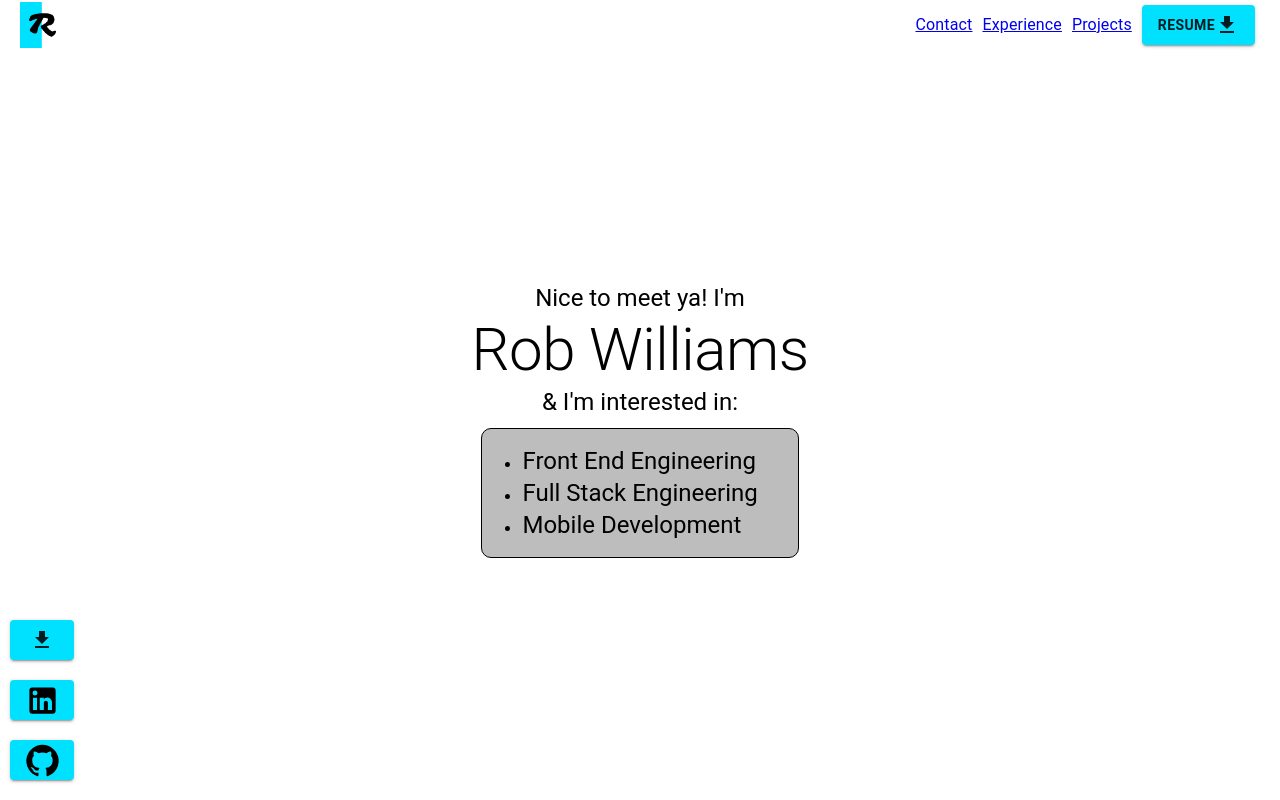
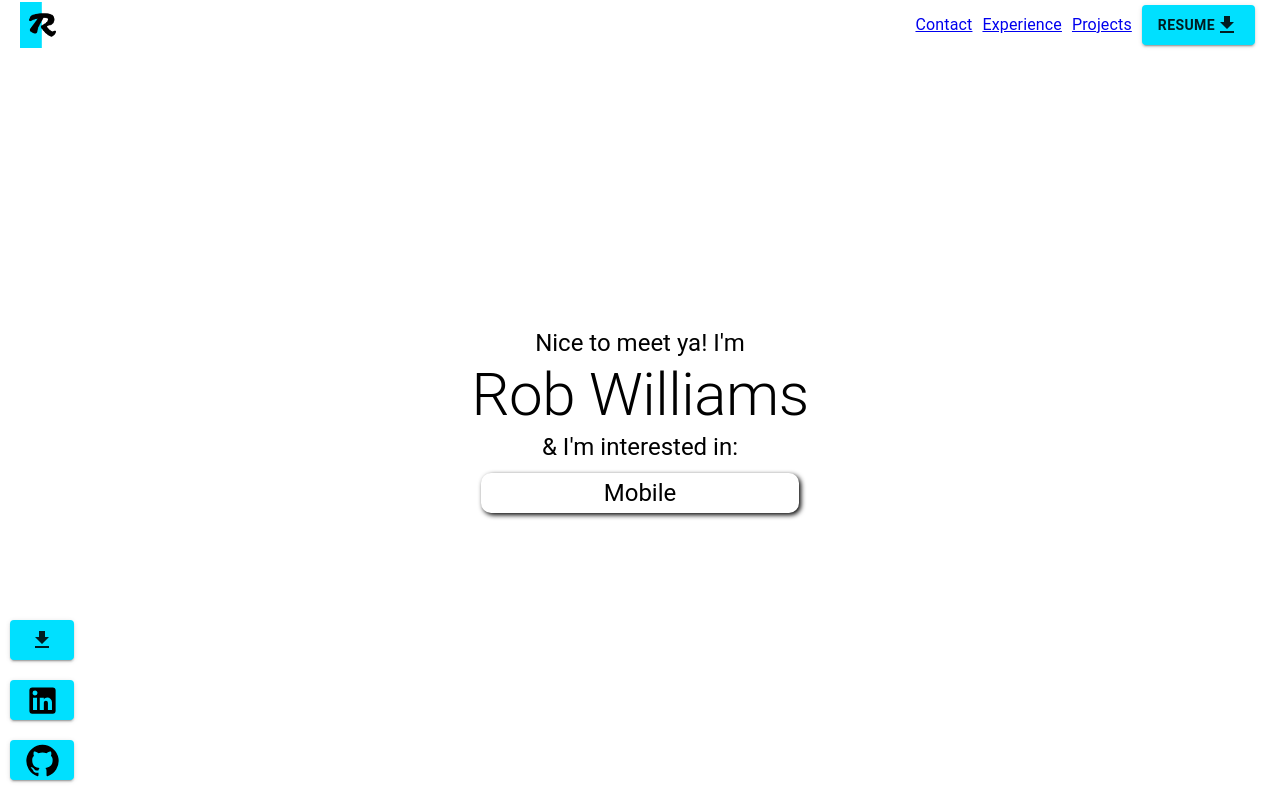
Before and after one commit to robwilliams-it/portfolio, a React (Create React App) app: page / in a window 1280 px wide. Built offline with nearby package versions, Linux system fonts and the light colour scheme.

Commit message:
implementd title card

```diff
--- a/src/App.css
+++ b/src/App.css
@@ -36,30 +36,33 @@ body, html, #root,main{
   height: 100%;
 }
 
-main{
-  position: relative;
-  grid-row: 2 span 1;
-  overflow: scroll;
-}
-
 .Portfolio{
   height: 100%;
   display: grid;
   grid-template-rows: 50px auto 50px;
 }
 
+main{
+  position: relative;
+  grid-row: 2 / span 1;
+  overflow: scroll;
+}
+
 .page {
-  box-sizing: border-box;
   height: 100%;
   width: 100%;
   display: grid;
   justify-content: center;
 }
 
+
 #home, #contactMe{
   text-align: center;
 }
 
+#experience{
+  padding: 100px 0;
+}
 
 #summary #text{
   height: 80%;
@@ -92,15 +95,6 @@ main{
   display: grid;
   align-content: center;
   padding: 0px 5px;
-}
-
-#experiance{
-  align-content: center;
-}
-
-#job-experiance{
-  padding: 50px 0;
-  overflow: scroll;
 }
 
 .page #content{
@@ -161,21 +155,19 @@ main{
   max-width: 400px;
 }
 
+#titles{
+  transition: .5s linear;
+}
+
 
 @media (min-width: 900px) {
 
   main{
-    height: calc(100vh - 50px);
+    grid-row: 2 / span 2;
   }
 
-  .page{
-    display: grid;
-    grid-template-columns: 50px auto 50px;
-    justify-content: center;
-  }
-
-  #job-experiance, #content{
-    grid-column: 2 / span 1;
+  .epage{
+    margin: 0 100px
   }
 
   #footer {
--- a/src/App.js
+++ b/src/App.js
@@ -31,20 +31,14 @@ function App() {
 
           <ThemeProvider theme={theme}>
 
+
             <HeaderButtons />
-
             <main>
 
-              <Routes>
-                <Route path="/" element={<Landing/>}/>
-
-                <Route path="/experience" element={ <Experience/> }/>
-
-                <Route path="/contact" element={ <Contact/> }/>
-
-                <Route path="/projects" element={ <Projects/> }/>
-
-              </Routes>
+            <Landing/>
+            <Experience/>
+            <Projects/>
+            <Contact/>
 
             </main>
 
--- a/src/components/banner.js
+++ b/src/components/banner.js
@@ -10,27 +10,27 @@ const Banner = () => {
             </div>
 
             <div>
-                <Link to="/projects">
+                <a href="#projects">
                     <Typography>
                         Projects
                     </Typography>
-                </Link>
+                </a>
             </div>
 
             <div>
-                <Link to="/experience">
+                <a href="#experience">
                     <Typography>
                         Experience
                     </Typography>
-                </Link>
+                </a>
             </div>
 
             <div>
-                <Link to="/contact">
+                <a href="#contactMe">
                     <Typography>
                         Contact
                     </Typography>
-                </Link>
+                </a>
             </div>
 
         </nav>
--- a/src/components/drawer.js
+++ b/src/components/drawer.js
@@ -50,11 +50,11 @@ const Drawer = () => {
       <Divider />
       <List>
         {['Projects', 'Experience', 'Contact'].map((text, index) => (
-          <Link to={`/${links[text]}`}>
+          <a href={`#${links[text]}`}>
             <ListItem key={text}>
               <ListItemText primary={text} />
             </ListItem>
-          </Link>
+          </a>
         ))}
       </List>
     </Box>
--- a/src/components/header.js
+++ b/src/components/header.js
@@ -41,7 +41,7 @@ const HeaderButtons = () => {
                     paddingLeft: "20px"
                 }}
             >
-                <Link to="/">
+                <a href="#home">
                     <Box
                         sx={{
                             height:"36.5px",
@@ -53,7 +53,7 @@ const HeaderButtons = () => {
                     >
                         <img src="logo.png" style={{height: "100%", width: "100%"}}/>
                     </Box>
-                </Link>
+                </a>
             </div>
 
             {renderButtons()}
--- a/src/components/index.js
+++ b/src/components/index.js
@@ -9,3 +9,5 @@ export { default as ResumeButton } from './resumeDownload.js';
 export { default as ProjectDetails } from './projectDetails.js';
 
 export { default as Drawer } from './drawer.js';
+
+export { default as TitleCard } from './titleCard.js';
--- /dev/null
+++ b/src/components/titleCard.js
@@ -0,0 +1,101 @@
+import { useEffect, useState } from 'react';
+import { Typography, Box} from '@mui/material';
+
+const titles=[
+    "Front End",
+    "Full Stack",
+    "Mobile",
+    "Game Development",
+    "Robots",
+    "Anime"
+];
+
+const TitleCard = () => {
+    const [targets, setTargets] = useState({
+        previous: titles.length - 1,
+        active: 0,
+        next: 1,
+        holding: [0,1],
+    });
+
+    const updateTargets =()=>{
+        const newTarget = {...targets};
+        newTarget.previous = newTarget.active;
+        newTarget.active = newTarget.next;
+
+        let n = newTarget.next + 1;
+        n = n >= titles.length ? 0 : n;
+        newTarget.next = n;
+
+        newTarget.holding = Object.values(newTarget);
+
+        setTargets(newTarget);
+    }
+
+    useEffect(()=>{
+        setTimeout(() => {
+            updateTargets();
+        }, 2000);
+    }, [targets]);
+
+    const getTopPos = (orderIndex) => {
+        if (orderIndex === targets.previous){
+            return -80;
+        } else if (orderIndex === targets.next) {
+            return 80;
+        } else {
+            return 0;
+        }
+    }
+
+    const getLeftPos = (orderIndex) => {
+
+        if (!targets.holding.includes(orderIndex)){
+            return 800;
+        } else {
+            return 0;
+        }
+    }
+
+    return (
+        <Box
+            id="work-title"
+            sx={{
+                // backgroundColor: "inset.main",
+                borderRadius: "10px",
+                boxShadow: "2px 2px 5px",
+                height: "40px",
+                position: "relative",
+                overflow: "hidden",
+            }}
+        >
+            <div>
+                {titles.map((title, key)=>{
+                    return (
+                        <div
+                            id="titles"
+                            style={{
+                                top: `${getTopPos(key)}px`,
+                                left: `${getLeftPos(key)}px`,
+                                // opacity: 1,
+                                textAlign: "center",
+                                paddingTop: "4px",
+                                position: "absolute",
+                                width: "100%",
+                            }}
+                        >
+                            <Typography
+                                variant="h5"
+                                key={key}
+                            >
+                                {title}
+                            </Typography>
+                        </div>
+                    )
+                })}
+            </div>
+        </Box>
+    )
+}
+
+export default TitleCard;
--- a/src/pages/experience.js
+++ b/src/pages/experience.js
@@ -5,9 +5,9 @@ const Experience = () => {
     return (
         <div
             id="experience"
-            class="page"
+            class="epage"
         >
-
+            <div id="content">
                 <div id="job-experience">
                     <JobDetails job={Engineer} company={"Full Stack Engineering"}/>
                     <br/>
@@ -18,6 +18,8 @@ const Experience = () => {
                     <JobDetails job={Chase} company={"Chase"}/>
                     <br/>
                 </div>
+            </div>
+
 
         </div>
     )
--- a/src/pages/landing.js
+++ b/src/pages/landing.js
@@ -1,40 +1,7 @@
 import { Typography, Box} from '@mui/material';
-
-const titles=[
-    "Front End Engineering",
-    "Full Stack Engineering",
-    "Mobile Development",
-];
+import { TitleCard } from '../components/index.js';
 
 const Landing = () => {
-
-    const renderTitles = () => {
-        return (
-            <Box
-                id="work-title"
-                sx={{
-                    backgroundColor: "inset.main",
-                    border: 1,
-                    borderRadius: "10px",
-                }}
-            >
-                <ul>
-                    {titles.map((title, key)=>{
-                        return (
-                            <li>
-                                <Typography
-                                    variant="h5"
-                                    key={key}
-                                >
-                                    {title}
-                                </Typography>
-                            </li>
-                        )
-                    })}
-                </ul>
-            </Box>
-        )
-    }
 
     return (
         <div
@@ -52,7 +19,7 @@ const Landing = () => {
                 & I'm interested in:
                 </Typography>
 
-                {renderTitles()}
+                <TitleCard/>
 
             </div>
 
```
Lines whose indentation alone changed are shown as unchanged.
